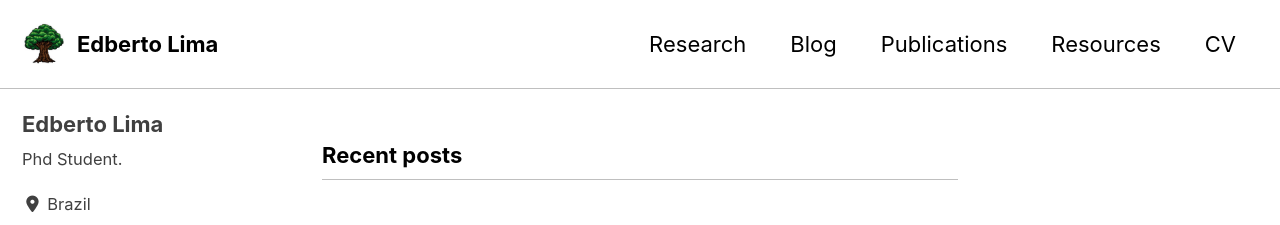
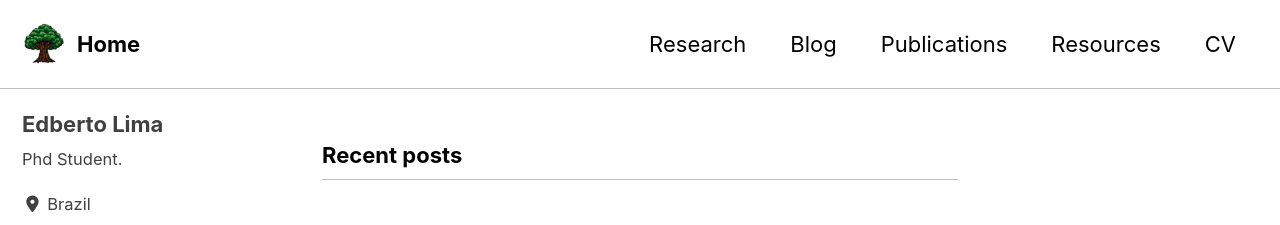
Before and after one commit to ericklisboito/ericklisboito, a Jekyll site: the page built from index.html, in a window 1280 px wide and 900 px high. Shown: the top 225 px of the window. Built offline with Jekyll 4.4.1, drawn with Linux system fonts in a browser that asks for light colours; cached includes are drawn as plain includes; nearby versions of some CDN libraries; some web fonts are replaced; the list of posts is cut into pages by our own code.

Commit message:
Update _config.yml

```diff
--- a/_config.yml
+++ b/_config.yml
@@ -15,15 +15,15 @@
 minimal_mistakes_skin    : "contrast" #  "default" , "air", "aqua", "contrast", "dark", "dirt", "neon", "mint", "plum", "sunrise"
 
 # Site Settings
-locale                   : "en-US"
-title                    : "Edberto Lima"
+locale                   : "en"
+title                    : "Home"
 title_separator          : "-"
 subtitle                 : # site tagline that appears below site title in masthead
 name                     : "Edberto Lima"
 description              : "A brief description about doctoral student life."
-url                      : # the base hostname & protocol for your site e.g. "https://mmistakes.github.io"
+url                      : "https://edbertolima.github.io/" # the base hostname & protocol for your site e.g. "https://mmistakes.github.io"
 baseurl                  : # the subpath of your site, e.g. "/blog"
-repository               : # GitHub username/repo-name e.g. "mmistakes/minimal-mistakes"
+repository               : "EdbertoLima/edbertolima.github.io/" # GitHub username/repo-name e.g. "mmistakes/minimal-mistakes"
 teaser                   : # path of fallback teaser image, e.g. "/assets/images/500x300.png"
 logo                     : /images/logo_avatar.png # path of logo image to display in the masthead, e.g. "/assets/images/88x88.png"
 masthead_title           : # overrides the website title displayed in the masthead, use " " for no title
@@ -243,7 +243,7 @@
 permalink: /:categories/:title/
 paginate: 5 # amount of posts to show
 paginate_path: /page:num/
-timezone: # https://en.wikipedia.org/wiki/List_of_tz_database_time_zones
+timezone: "America/Sao_Paulo" # https://en.wikipedia.org/wiki/List_of_tz_database_time_zones
 
 
 # Plugins (previously gems:)
@@ -310,8 +310,8 @@
       type: posts
     values:
       layout: single
-      author_profile: true
+      author_profile: false
       read_time: true
       comments: # true
-      share: true
+      share: false
       related: true
```
